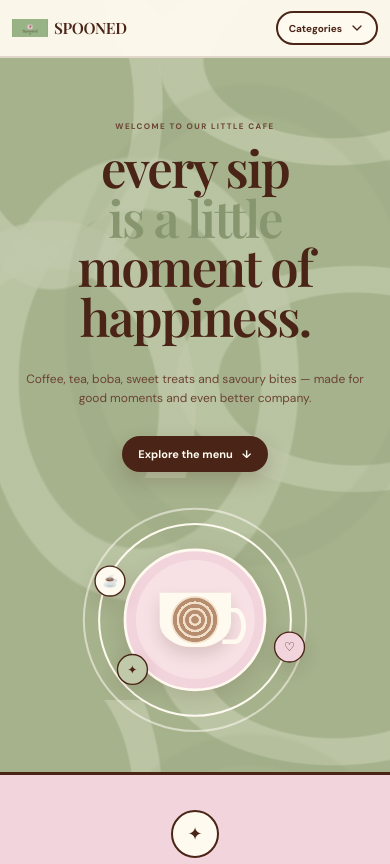
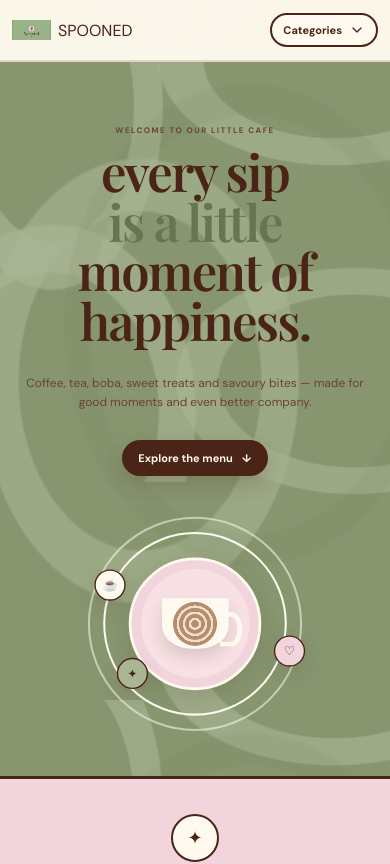
Before and after one commit to xxsalmah/menu, a React (Vite) app: page / in a window 390 px wide. Shown: the top 864 px of the page. Built offline with nearby package versions, Linux system fonts and the light colour scheme; a web font is replaced by a local one.

Commit message:
deeper green

```diff
--- a/src/App.css
+++ b/src/App.css
@@ -5,9 +5,10 @@
 ========================================================= */
 
 :root {
-  --green: #a5b28c;
-  --green-light: #c0c9aa;
-  --green-dark: #87966f;
+  /* DEEPER SAGE GREEN */
+  --green: #87966f;
+  --green-light: #a9b593;
+  --green-dark: #657650;
 
   --cream: #fffaf0;
   --cream-dark: #f3ead8;
@@ -47,6 +48,7 @@ body {
   font-family: "DM Sans", sans-serif;
   color: var(--brown);
   background: var(--green);
+
   overflow-x: hidden;
 }
 
@@ -89,35 +91,35 @@ img {
     radial-gradient(
       ellipse 180px 300px at 8% 15%,
       transparent 0 45%,
-      rgba(192, 201, 170, 0.8) 46% 61%,
+      rgba(169, 181, 147, 0.65) 46% 61%,
       transparent 62%
     ),
 
     radial-gradient(
       ellipse 300px 180px at 92% 10%,
       transparent 0 43%,
-      rgba(192, 201, 170, 0.8) 44% 58%,
+      rgba(169, 181, 147, 0.65) 44% 58%,
       transparent 59%
     ),
 
     radial-gradient(
       ellipse 250px 350px at 20% 55%,
       transparent 0 48%,
-      rgba(192, 201, 170, 0.75) 49% 63%,
+      rgba(169, 181, 147, 0.6) 49% 63%,
       transparent 64%
     ),
 
     radial-gradient(
       ellipse 300px 190px at 95% 70%,
       transparent 0 45%,
-      rgba(192, 201, 170, 0.75) 46% 59%,
+      rgba(169, 181, 147, 0.6) 46% 59%,
       transparent 60%
     ),
 
     radial-gradient(
       ellipse 230px 300px at 8% 90%,
       transparent 0 46%,
-      rgba(192, 201, 170, 0.8) 47% 62%,
+      rgba(169, 181, 147, 0.65) 47% 62%,
       transparent 63%
     );
 
@@ -151,13 +153,13 @@ img {
 
   pointer-events: none;
 
-  opacity: 0.35;
+  opacity: 0.28;
 
   background-image:
     radial-gradient(
       ellipse at center,
       transparent 0 45%,
-      rgba(135, 150, 111, 0.35) 46% 52%,
+      rgba(101, 118, 80, 0.35) 46% 52%,
       transparent 53%
     );
 
@@ -169,7 +171,6 @@ img {
 
 /* =========================================================
    NAVBAR
-   SHORTER + RESPONSIVE CAFE NAME
 ========================================================= */
 
 .topbar {
@@ -182,15 +183,15 @@ img {
   align-items: center;
   justify-content: space-between;
 
-  /* SHORTER */
-  min-height: 68px;
+  /* slightly shorter */
+  min-height: 72px;
 
   padding:
     8px
     clamp(18px, 5vw, 70px);
 
   background:
-    rgba(255, 250, 240, 0.95);
+    rgba(255, 250, 240, 0.96);
 
   border-bottom:
     2px solid
@@ -201,14 +202,14 @@ img {
 
 
 /* =========================================================
-   BRAND / LOGO + CAFE NAME
+   NAV LOGO + CAFE NAME
 ========================================================= */
 
 .brand {
   display: flex;
   align-items: center;
 
-  gap: clamp(7px, 1vw, 13px);
+  gap: 10px;
 
   min-width: 0;
 
@@ -216,7 +217,7 @@ img {
 }
 
 .brand img {
-  width: 43px;
+  width: 44px;
   height: 48px;
 
   object-fit: contain;
@@ -225,33 +226,31 @@ img {
 }
 
 
-/* CAFE NAME */
-
-.cafe-name {
-  display: block;
-
-  max-width: clamp(100px, 15vw, 210px);
-
-  overflow: hidden;
-
-  white-space: nowrap;
-
-  text-overflow: ellipsis;
-
-  color: var(--brown);
+/* RESPONSIVE CAFE NAME */
+
+.brand-name {
+  min-width: 0;
+
+  max-width: clamp(110px, 18vw, 220px);
 
   font-family:
     "Playfair Display",
     serif;
 
   font-size:
-    clamp(15px, 1.7vw, 23px);
+    clamp(15px, 2vw, 23px);
 
   font-weight: 600;
 
-  line-height: 1;
-
-  letter-spacing: -0.02em;
+  line-height: 1.05;
+
+  color: var(--brown);
+
+  white-space: nowrap;
+
+  overflow: hidden;
+
+  text-overflow: ellipsis;
 }
 
 
@@ -270,8 +269,6 @@ img {
   font-size: 13px;
 
   font-weight: 700;
-
-  flex-shrink: 0;
 }
 
 .desktop-nav a {
@@ -295,7 +292,6 @@ img {
   display: none;
 
   align-items: center;
-
   gap: 7px;
 
   border:
@@ -327,7 +323,7 @@ img {
 
   z-index: 200;
 
-  top: 70px;
+  top: 68px;
   right: 15px;
 
   width:
@@ -401,7 +397,9 @@ img {
 }
 
 
-/* HERO TEXT */
+/* =========================================================
+   HERO TEXT
+========================================================= */
 
 .hero-copy {
   max-width: 650px;
@@ -510,15 +508,17 @@ img {
 
   width: 100%;
 
-  max-width: 380px;
-
-  min-height: 380px;
+  max-width: 360px;
+
+  min-height: 360px;
 
   margin: 0 auto;
 }
 
 
-/* ORBIT CIRCLES */
+/* =========================================================
+   ORBIT CIRCLES
+========================================================= */
 
 .hero-orbit {
   position: absolute;
@@ -536,19 +536,21 @@ img {
 }
 
 .orbit-one {
-  width: 285px;
-  height: 285px;
+  width: 270px;
+  height: 270px;
 }
 
 .orbit-two {
-  width: 330px;
-  height: 330px;
+  width: 315px;
+  height: 315px;
 
   opacity: 0.55;
 }
 
 
-/* CENTER CUP */
+/* =========================================================
+   CENTER CUP
+========================================================= */
 
 .hero-center {
   position: absolute;
@@ -556,8 +558,8 @@ img {
   left: 50%;
   top: 50%;
 
-  width: 210px;
-  height: 210px;
+  width: 195px;
+  height: 195px;
 
   transform: translate(-50%, -50%);
 
@@ -575,8 +577,8 @@ img {
 }
 
 .hero-center-inner {
-  width: 175px;
-  height: 175px;
+  width: 160px;
+  height: 160px;
 
   display: grid;
 
@@ -589,7 +591,9 @@ img {
 }
 
 
-/* COFFEE CUP */
+/* =========================================================
+   COFFEE CUP
+========================================================= */
 
 .coffee-cup {
   position: relative;
@@ -598,8 +602,8 @@ img {
 
   place-items: center;
 
-  width: 105px;
-  height: 80px;
+  width: 98px;
+  height: 74px;
 
   border-radius:
     0 0 45% 45%;
@@ -616,11 +620,11 @@ img {
 
   position: absolute;
 
-  right: -22px;
-  top: 22px;
-
-  width: 28px;
-  height: 40px;
+  right: -20px;
+  top: 20px;
+
+  width: 26px;
+  height: 37px;
 
   border:
     7px solid
@@ -633,8 +637,8 @@ img {
 }
 
 .coffee-rings {
-  width: 70px;
-  height: 70px;
+  width: 65px;
+  height: 65px;
 
   display: grid;
 
@@ -655,7 +659,9 @@ img {
 }
 
 
-/* HERO BADGES */
+/* =========================================================
+   HERO BADGES
+========================================================= */
 
 .hero-badge {
   position: absolute;
@@ -891,13 +897,14 @@ img {
 
 
 /* =========================================================
-   MENU CARDS - SAME COLOUR
+   MENU CARDS
+   ALL SAME COLOUR
 ========================================================= */
 
 .menu-section {
   position: relative;
 
-  scroll-margin-top: 85px;
+  scroll-margin-top: 90px;
 
   padding:
     clamp(24px, 3vw, 35px);
@@ -919,9 +926,13 @@ img {
     box-shadow 0.2s ease;
 }
 
+
+/* FORCE ALL CARDS TO SAME COLOUR */
+
 .menu-section.dark-card,
 .menu-section.pink-card {
   background: var(--cream);
+
   color: var(--brown);
 }
 
@@ -1147,7 +1158,9 @@ img {
 }
 
 
-/* SPECIAL CARDS */
+/* =========================================================
+   SPECIAL CARDS
+========================================================= */
 
 .special-cards {
   display: grid;
@@ -1204,7 +1217,10 @@ img {
   text-transform: uppercase;
 }
 
-.special-card.pink,
+.special-card.pink {
+  background: var(--cream);
+}
+
 .special-card.cream {
   background: var(--cream);
 }
@@ -1438,8 +1454,6 @@ footer {
     display: flex;
   }
 
-  /* HERO */
-
   .hero {
     grid-template-columns: 1fr;
 
@@ -1470,8 +1484,6 @@ footer {
     transform: scale(0.85);
   }
 
-  /* MENU */
-
   .menu-grid {
     grid-template-columns: 1fr;
 
@@ -1480,8 +1492,6 @@ footer {
     margin-left: auto;
     margin-right: auto;
   }
-
-  /* SPECIALS */
 
   .specials {
     grid-template-columns: 1fr;
@@ -1500,8 +1510,6 @@ footer {
     margin-right: auto;
   }
 
-  /* CONTACT */
-
   .contact {
     grid-template-columns: 1fr;
 
@@ -1517,23 +1525,28 @@ footer {
 @media (max-width: 700px) {
 
   .topbar {
-    min-height: 62px;
-
-    padding:
-      6px 15px;
+    min-height: 66px;
+
+    padding:
+      7px 15px;
+  }
+
+  .brand {
+    gap: 8px;
   }
 
   .brand img {
-    width: 40px;
-    height: 43px;
-  }
-
-  .cafe-name {
-    max-width: 160px;
+    width: 42px;
+    height: 44px;
+  }
+
+  .brand-name {
+    max-width: 180px;
 
     font-size:
       clamp(14px, 4vw, 19px);
   }
+
 
   /* HERO */
 
@@ -1551,6 +1564,7 @@ footer {
     font-size: 13px;
   }
 
+
   /* SMALLER HERO ART */
 
   .hero-art {
@@ -1558,6 +1572,7 @@ footer {
 
     transform: scale(0.78);
   }
+
 
   /* INTRO */
 
@@ -1578,6 +1593,7 @@ footer {
     justify-self: center;
   }
 
+
   /* MENU */
 
   .menu-wrap {
@@ -1594,6 +1610,7 @@ footer {
       clamp(48px, 15vw, 65px);
   }
 
+
   /* CATEGORY SCROLL */
 
   .category-tabs {
@@ -1620,6 +1637,7 @@ footer {
       0 0 auto;
   }
 
+
   /* MENU CARD */
 
   .menu-grid {
@@ -1656,6 +1674,7 @@ footer {
 
     min-width: 65px;
   }
+
 
   /* SPECIALS */
 
@@ -1677,6 +1696,7 @@ footer {
     min-height: 190px;
   }
 
+
   /* CONTACT */
 
   .contact {
@@ -1693,6 +1713,7 @@ footer {
     padding: 18px;
   }
 
+
   /* FOOTER */
 
   footer {
@@ -1713,38 +1734,35 @@ footer {
 @media (max-width: 480px) {
 
   .topbar {
-    min-height: 58px;
-
-    padding:
-      5px 12px;
+    min-height: 62px;
+
+    padding:
+      6px 12px;
   }
 
   .brand {
-    gap: 6px;
+    gap: 7px;
   }
 
   .brand img {
-    width: 36px;
-    height: 40px;
-  }
-
-  /* CAFE NAME */
-
-  .cafe-name {
-    max-width: 125px;
+    width: 39px;
+    height: 41px;
+  }
+
+  .brand-name {
+    max-width: 145px;
 
     font-size:
-      clamp(12px, 4vw, 16px);
-
-    letter-spacing: -0.025em;
+      clamp(13px, 4vw, 17px);
   }
 
   .menu-toggle {
     padding:
       7px 11px;
 
-    font-size: 10px;
-  }
+    font-size: 11px;
+  }
+
 
   /* HERO */
 
@@ -1775,6 +1793,7 @@ footer {
     font-size: 11px;
   }
 
+
   /* EVEN SMALLER COFFEE ART */
 
   .hero-art {
@@ -1783,6 +1802,7 @@ footer {
     transform: scale(0.68);
   }
 
+
   /* INTRO */
 
   .intro-strip {
@@ -1793,6 +1813,7 @@ footer {
   .intro-strip p {
     font-size: 17px;
   }
+
 
   /* MENU */
 
@@ -1843,6 +1864,7 @@ footer {
     gap: 7px;
   }
 
+
   /* SPECIALS */
 
   .specials {
@@ -1859,6 +1881,7 @@ footer {
     font-size: 12px;
   }
 
+
   /* CONTACT */
 
   .contact {
@@ -1876,6 +1899,7 @@ footer {
     font-size: 12px;
   }
 
+
   /* FOOTER */
 
   footer {
@@ -1891,32 +1915,25 @@ footer {
 @media (max-width: 360px) {
 
   .topbar {
-    min-height: 55px;
-
-    padding:
-      4px 9px;
-  }
-
-  .brand {
-    gap: 5px;
+    min-height: 60px;
   }
 
   .brand img {
-    width: 32px;
-    height: 36px;
-  }
-
-  .cafe-name {
-    max-width: 105px;
-
-    font-size: 12px;
+    width: 36px;
+    height: 38px;
+  }
+
+  .brand-name {
+    max-width: 120px;
+
+    font-size: 13px;
   }
 
   .menu-toggle {
     padding:
       6px 9px;
 
-    font-size: 9px;
+    font-size: 10px;
   }
 
   .hero h1 {
@@ -1961,7 +1978,7 @@ footer {
 @media (max-height: 500px) and (orientation: landscape) {
 
   .topbar {
-    min-height: 55px;
+    min-height: 58px;
   }
 
   .hero {
@@ -2005,9 +2022,7 @@ a:focus-visible {
   *::before,
   *::after {
     animation-duration: 0.01ms !important;
-
     animation-iteration-count: 1 !important;
-
     transition-duration: 0.01ms !important;
   }
 }
```
